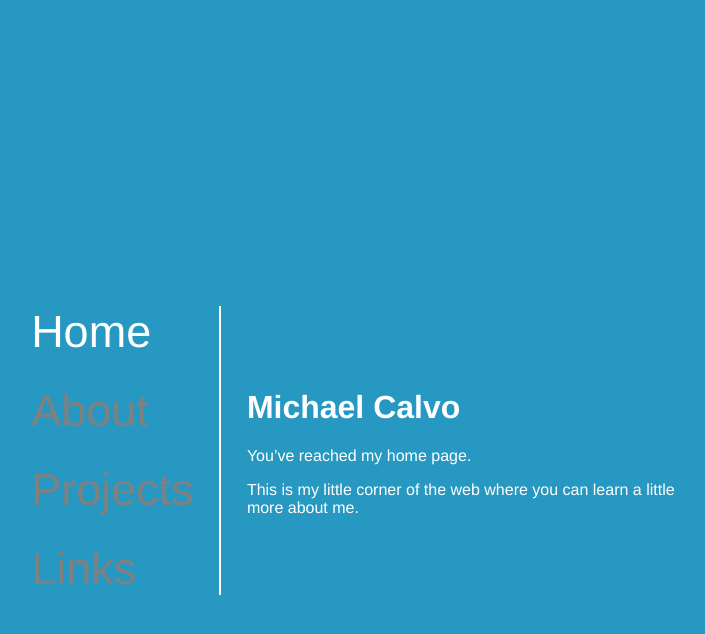
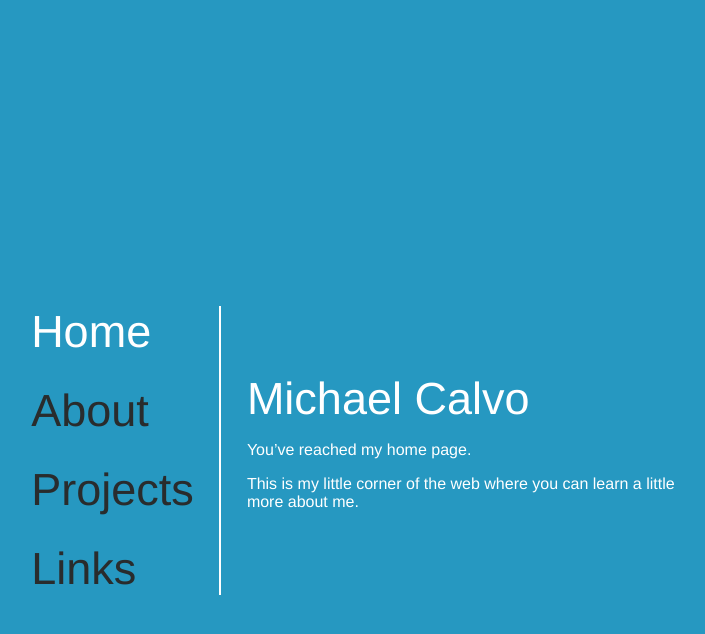
Before and after one commit to Mac-lp3/personal-site, a Jekyll site: the page built from index.md, in a window 1280 px wide. Shown: the top 634 px of the page, without its empty margins (297-1002 px from the left). Built offline with Jekyll 4.4.1, drawn with Linux system fonts in a browser that asks for light colours; our own code applies the rules of GitHub Pages for plain Markdown files.

Commit message:
minor optimizations

```diff
--- a/_sass/home.scss
+++ b/_sass/home.scss
@@ -30,12 +30,12 @@ li:last-child {
 	margin-bottom: 0vh;
 }
 
-li > a {
+a {
 	text-decoration: none;
-	color: gray;
+	color: #292c2d;
 }
 
-li > a:hover {
+a:hover {
 	color: white;
 }
 
@@ -58,6 +58,12 @@ li > a:hover {
 	max-width: 35vw;
 }
 
+.copy-wrapper div h1, h2 {
+	font-size: 5vh;
+	font-weight: normal;
+	margin: 0px;
+}
+
 #about-copy {
 	display: none;
 }
```
